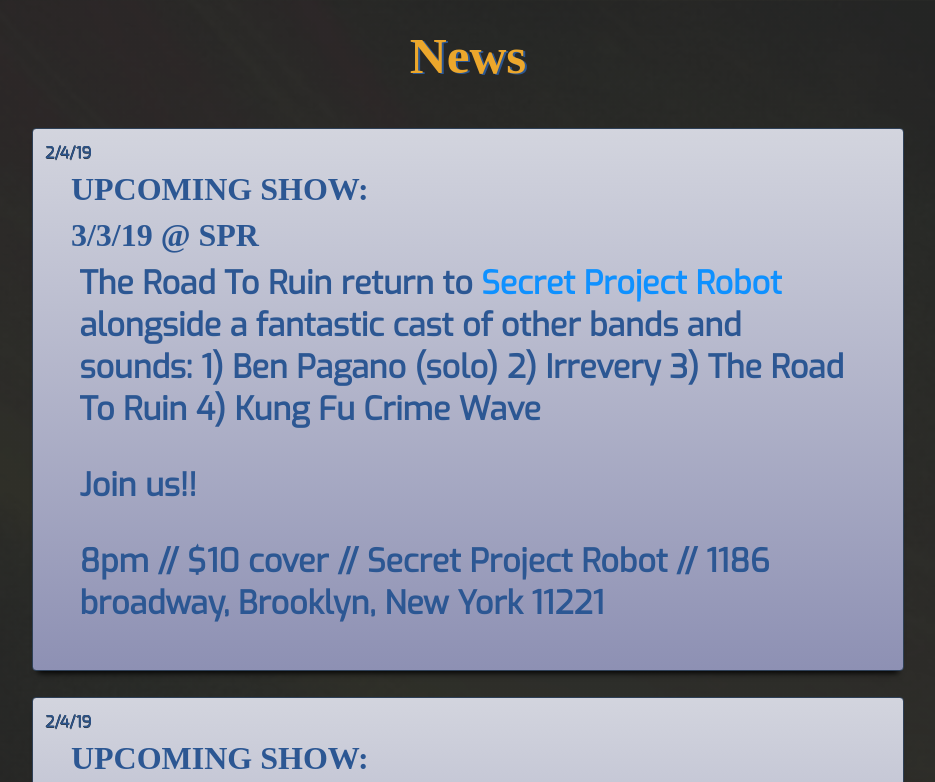
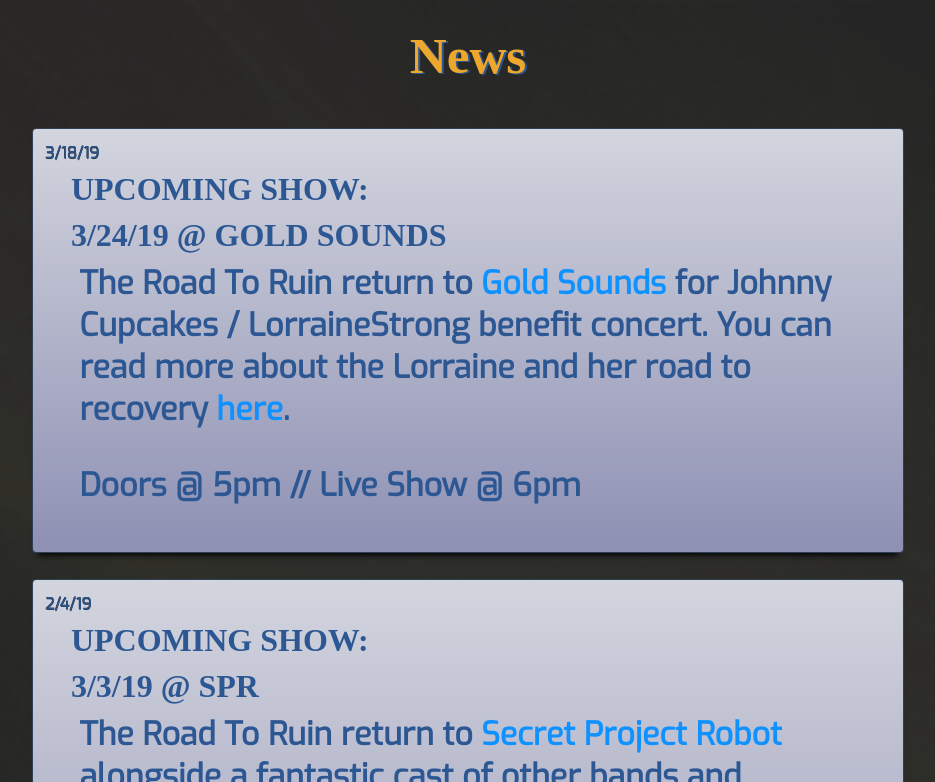
Before and after one commit to Samps9/theRoadToRuin, a plain HTML site: page index.html in a window 1280 px wide. Shown: the part 4000-4782 px from the top of the page, without its empty margins (172-1107 px from the left). Drawn offline with Linux system fonts and the light colour scheme; a web font is replaced by a local one.

Commit message:
update for march 24 goldsounds benefit concert

```diff
--- a/index.html
+++ b/index.html
@@ -86,6 +86,14 @@
 			<section id="news">
 
 				<h1 class="section-head">News</h1>
+
+				<article class="post">
+					<span class="post-date">3/18/19</span>
+					<h1 class="post-title">Upcoming Show:</h1>
+					<h1 class="post-title"> 3/24/19 @ Gold Sounds</h1>
+					<p class="post-content">The Road To Ruin return to <a href="https://www.facebook.com/events/412478979581086/" target="_blank">Gold Sounds</a> for Johnny Cupcakes / LorraineStrong benefit concert. You can read more about the Lorraine and her road to recovery <a href="https://tinyurl.com/LorraineStrong", target="_blank">here</a>.</p>
+					<p class="post-content"> Doors @ 5pm // Live Show @ 6pm</p>
+				</article>
 
 				<article class="post">
 					<span class="post-date">2/4/19</span>
```
